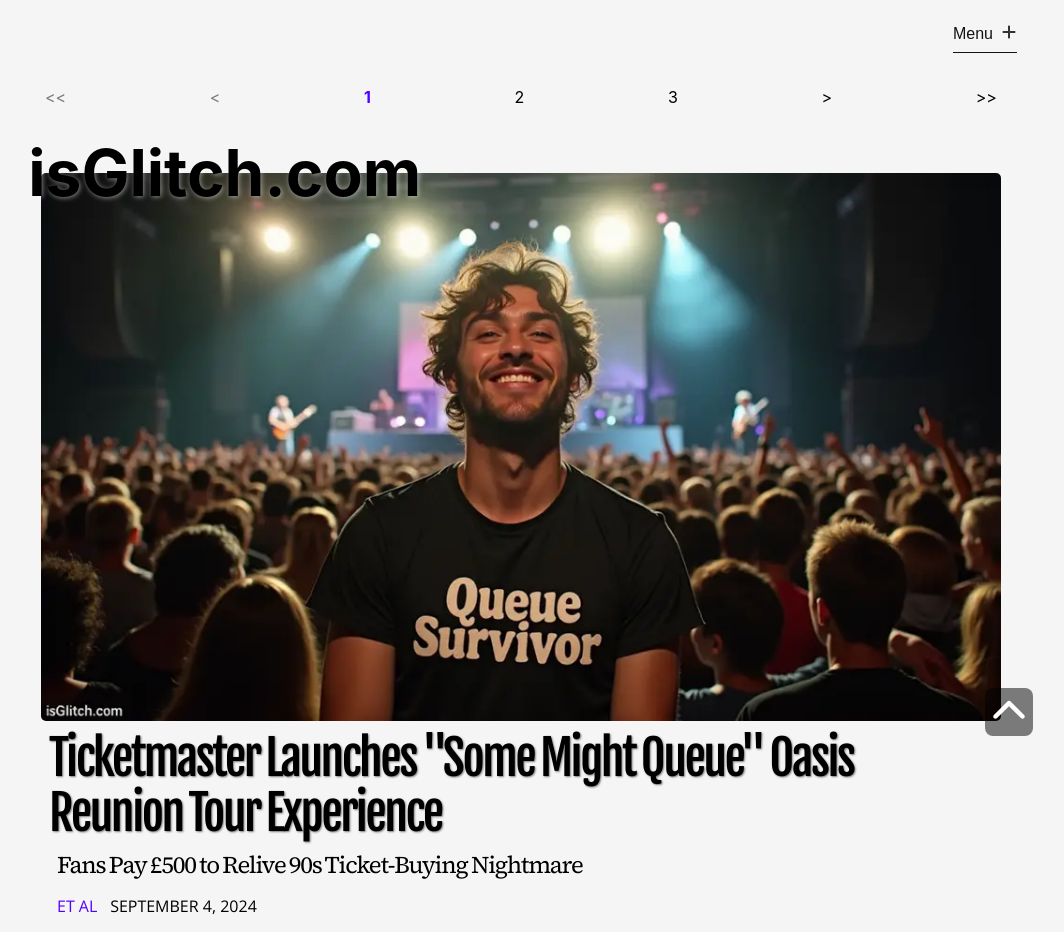
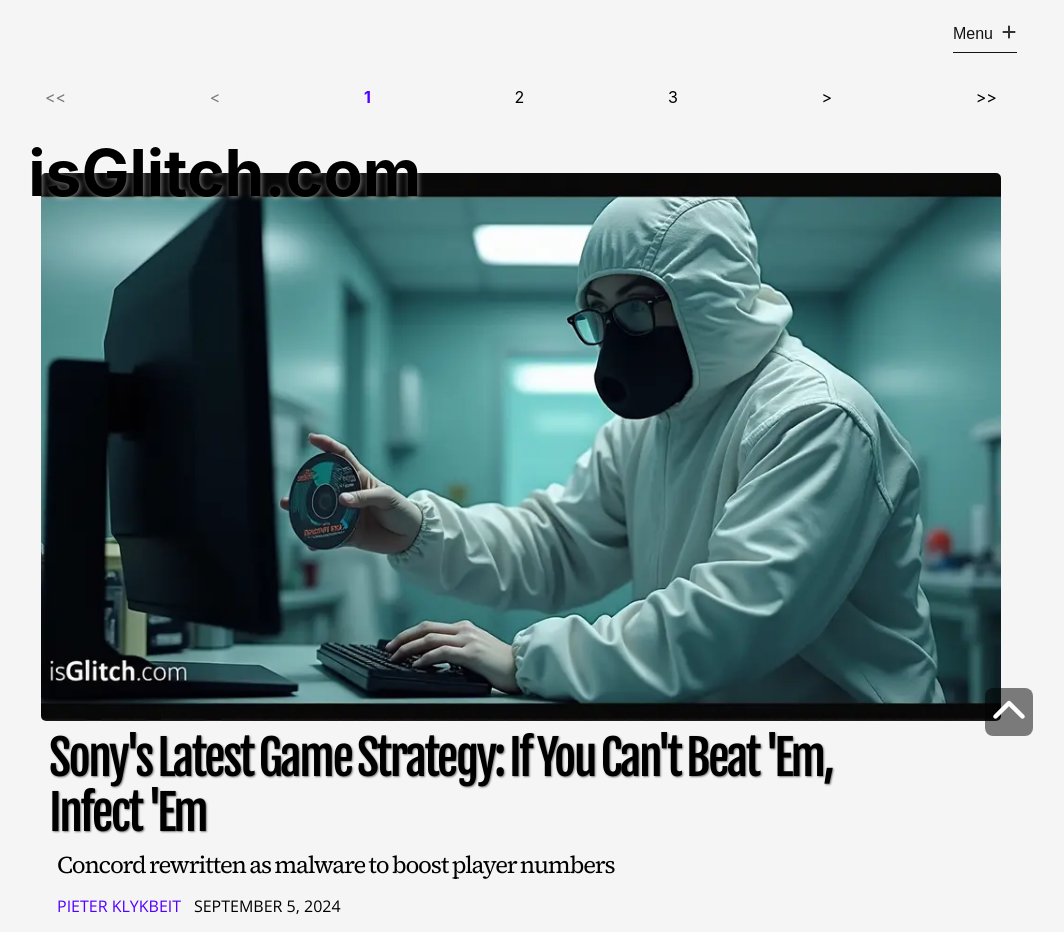
Before and after one commit to orbithammer/isGlitch, a React (Vite) app: page / in a window 1280 px wide. Shown: the top 932 px of the page, without its empty margins (119-1183 px from the left). Built offline with nearby package versions, Linux system fonts and the light colour scheme; a web font is replaced by a local one.

Commit message:
20240905 update

```diff
--- a/src/data/articles.ts
+++ b/src/data/articles.ts
@@ -2943,4 +2943,37 @@ export const articlesData = [
             `The Gallagher brothers, when reached for comment, seemed uncharacteristically united in their bewilderment. Noel Gallagher was overheard asking, "They're paying how much for what now?"`,
         ]
     },
+    {
+        id: 115,
+        articleUrl: `20240905-sonys-latest-game`,
+        category: `tech`,
+        img: `/images/20240905-sonys-latest-game.webp`,
+        alt: `A person in a hazmat suit carefully inserting a game disc into a computer`,
+        header: `Sony's Latest Game Strategy: If You Can't Beat 'Em, Infect 'Em`,
+        subhead: `Concord rewritten as malware to boost player numbers`,
+        tags: [`Sony`, `Concord`, `Video Games`],
+        author: `Pieter Klykbeit`,
+        datePublished: new Date(2024,8,5,18),
+        articleBody: [
+            `Look, I've seen some desperate moves in my time, but Sony's latest stunt with Concord takes the cake, frosts it with desperation, and serves it up with a side of digital tyranny.`,
+
+            `Word on the street is that after Concord's catastrophic launch - and by "catastrophic," I mean it couldn't even outsell that steaming pile of pixels they call "The Lord of the Rings: Gollum" - Sony's bigwigs have gone full supervillain. They're reportedly rewriting Concord as a computer virus. Why, you ask? To artificially inflate those embarrassing player counts, of course.`,
+
+            `Now, I'm not saying this is true. But let's face it, in an industry where "surprise mechanics" is a euphemism for gambling, would anyone really be shocked?`,
+
+            `Picture this: You're minding your own business, perhaps enjoying a rousing game of Pong (as any person of culture would), when suddenly - BAM! - your screen is filled with Concord's garish neon landscapes and generic space marines. Congratulations, you're now part of Sony's "organic player growth strategy."`,
+
+            `Sources close to the project (who may or may not be figments of my caffeine-addled imagination) claim the virus will target primarily gaming PCs and PS5 consoles. It'll sneakily install Concord, launch it at random intervals, and even generate believable in-game chatter. "Wow, this game rocks!" your PC will enthuse, while you weep silently into your vintage Star Trek mug.`,
+
+            `Sony's marketing team is allegedly calling this "involuntary community building." Because nothing says "thriving player base" quite like digital conscription.`,
+
+            `Of course, Sony vehemently denies these accusations. A spokesperson, who sounded suspiciously like a poorly programmed AI (or perhaps just a PR intern on their fourth espresso), stated: "These claims are baseless. Concord's upcoming 'surprise update' is purely to enhance player enjoyment."`,
+
+            `Ah yes, the classic "surprise update." About as welcome as a surprise colonoscopy, and likely just as invasive.`,
+
+           ` Remember kids, in the golden age of gaming, the only virus you had to worry about was the one you caught waiting in line for the arcade. Now, it seems, the games themselves are the contagion.`,
+
+            `Stay safe out there, fellow gamers. And maybe keep your PC in a Faraday cage, just to be sure.`,
+        ]
+    },
 ]
```
Also changed, not shown: public/images/20240905-sonys-latest-game.webp (added).
